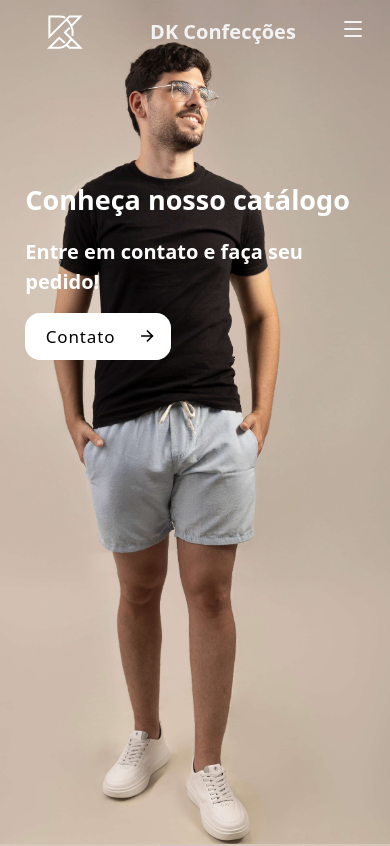
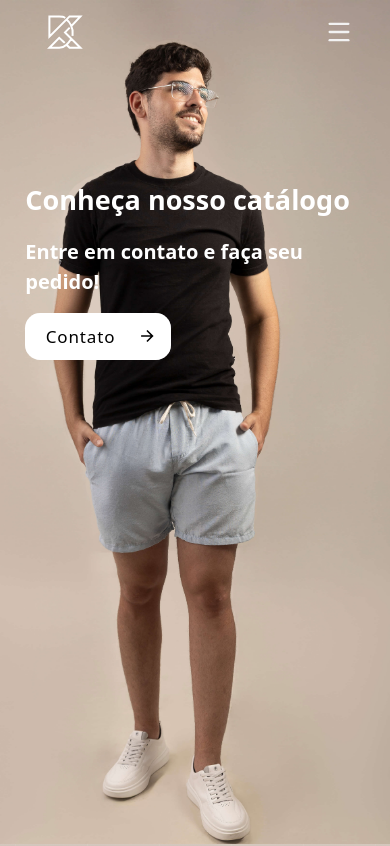
Before and after one commit to DavydEdivaldo/catalogo-DK, a React (Vite) app: page / in a window 390 px wide. Shown: the top 846 px of the page. Built offline with nearby package versions, Linux system fonts and the light colour scheme.

Commit message:
melhorando a responsividade
ajustando a responsividade do site para melhor visualização das fotos e header mais limpo no mobile

```diff
--- a/src/components/Header.jsx
+++ b/src/components/Header.jsx
@@ -15,7 +15,7 @@ export default function Header() {
             label: "Instagram",
         },
         {
-            href: "https://wa.me/5581992384292",
+            href: "https://wa.link/5k58iy",
             icon: <FaWhatsapp size={20} />,
             label: "WhatsApp",
         },
@@ -63,8 +63,8 @@ export default function Header() {
             <div className="mx-auto px-4 sm:px-6 lg:px-[10%] w-full flex justify-center">
                 <div className="flex items-center justify-between h-16 w-[87vw]">
                     {/* Logo */}
-                    <img className="w-[80px] h-[80px]" src={logo} alt="" />
-                    <div className="flex-shrink-0">
+                    <a href="https://catalogodkconfeccoes.vercel.app/"><img className="w-[80px] h-[80px]" src={logo} alt="logo" /></a>
+                    <div className="flex-shrink-0 max-[800px]:hidden">
                         <a
                             href="https://catalogodkconfeccoes.vercel.app/"
 
@@ -103,13 +103,13 @@ export default function Header() {
                     <div className="md:hidden ">
                         <button
                             onClick={() => setIsOpen(!isOpen)}
-                            className={`relative p-2 text-[#F2F2F2] cursor-pointer hover:text-[#e2d3fd] transition-transform duration-300 ease-in-out transform ${isOpen ? "rotate-90 scale-125" : "rotate-0 scale-100"
+                            className={`relative p-3 text-[#F2F2F2] cursor-pointer hover:text-[#e2d3fd] transition-transform duration-300 ease-in-out transform ${isOpen ? "rotate-90 scale-125" : "rotate-0 scale-100"
                                 }`}
                         >
                             {isOpen ? (
-                                <X className="w-6 h-6" />
+                                <X className="w-7 h-7 " />
                             ) : (
-                                <Menu className="w-6 h-6" />
+                                <Menu className="w-7 h-7 " />
                             )}
                         </button>
                     </div>
--- a/src/index.css
+++ b/src/index.css
@@ -28,7 +28,9 @@ main {
 .pt-4 {
     padding-top: 16px;
 }
-
+.p-3{
+    padding: 12px;
+}
 .p-5 {
     padding: 20px;
 }
@@ -161,7 +163,7 @@ main {
 .gallery-grid {
     display: grid;
     grid-template-columns: repeat(auto-fit, minmax(180px, 1fr));
-    grid-auto-rows: 180px;
+    grid-auto-rows: 200px;
     gap: 5px;
 }
 
@@ -211,6 +213,6 @@ main {
     }
     .gallery-grid {
         grid-template-columns: repeat(3, 1fr);
-        grid-auto-rows: 120px;
+        grid-auto-rows: 140px;
     }
 }
--- a/src/pages/Mauricinho.jsx
+++ b/src/pages/Mauricinho.jsx
@@ -38,7 +38,7 @@ export default function Mauricinho() {
   return (
     <>
       <section className="flex w-full min-h-screen justify-center mt-16 max-[800px]:mt-[15%]">
-        <div className="gallery-grid w-[87vw]">
+        <div className="gallery-grid w-[90vw] max-[800px]:w-[95vw]">
           {photos.map((url, index) => (
             <img
               key={index}
```
